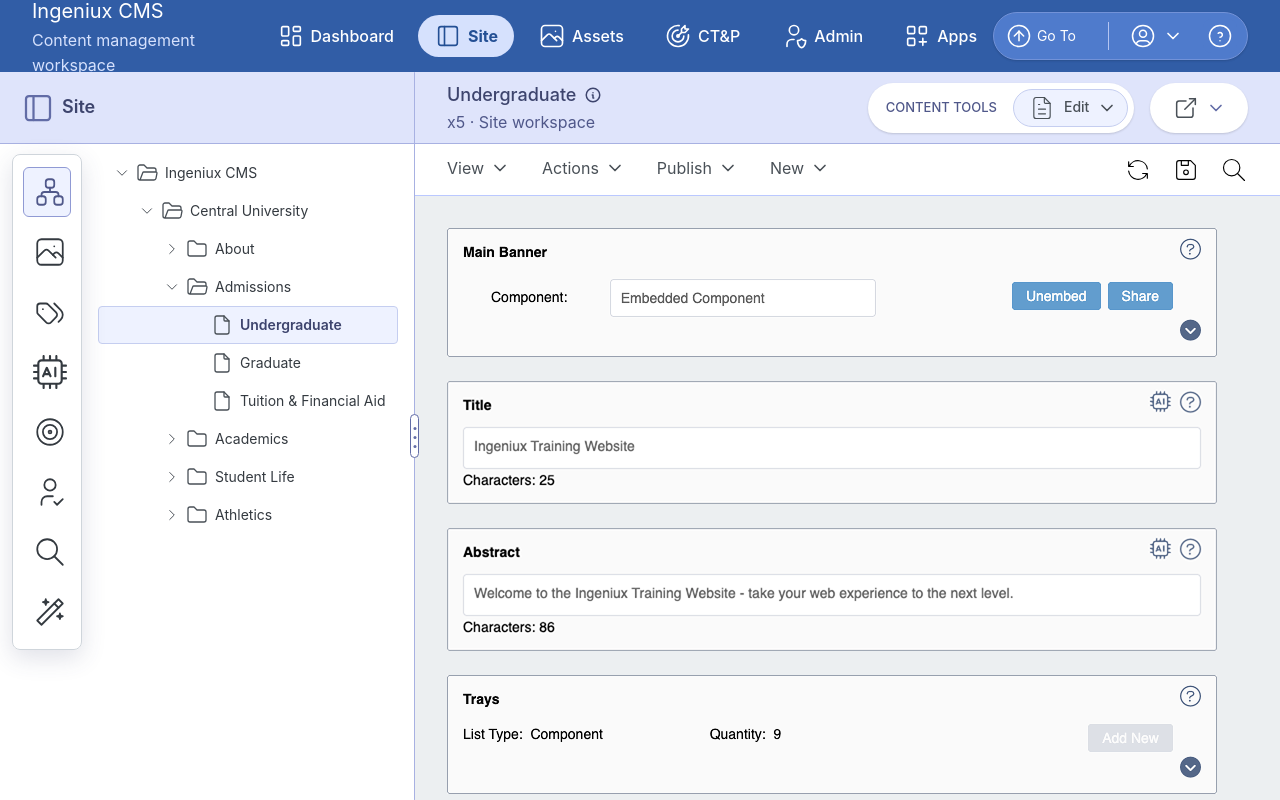
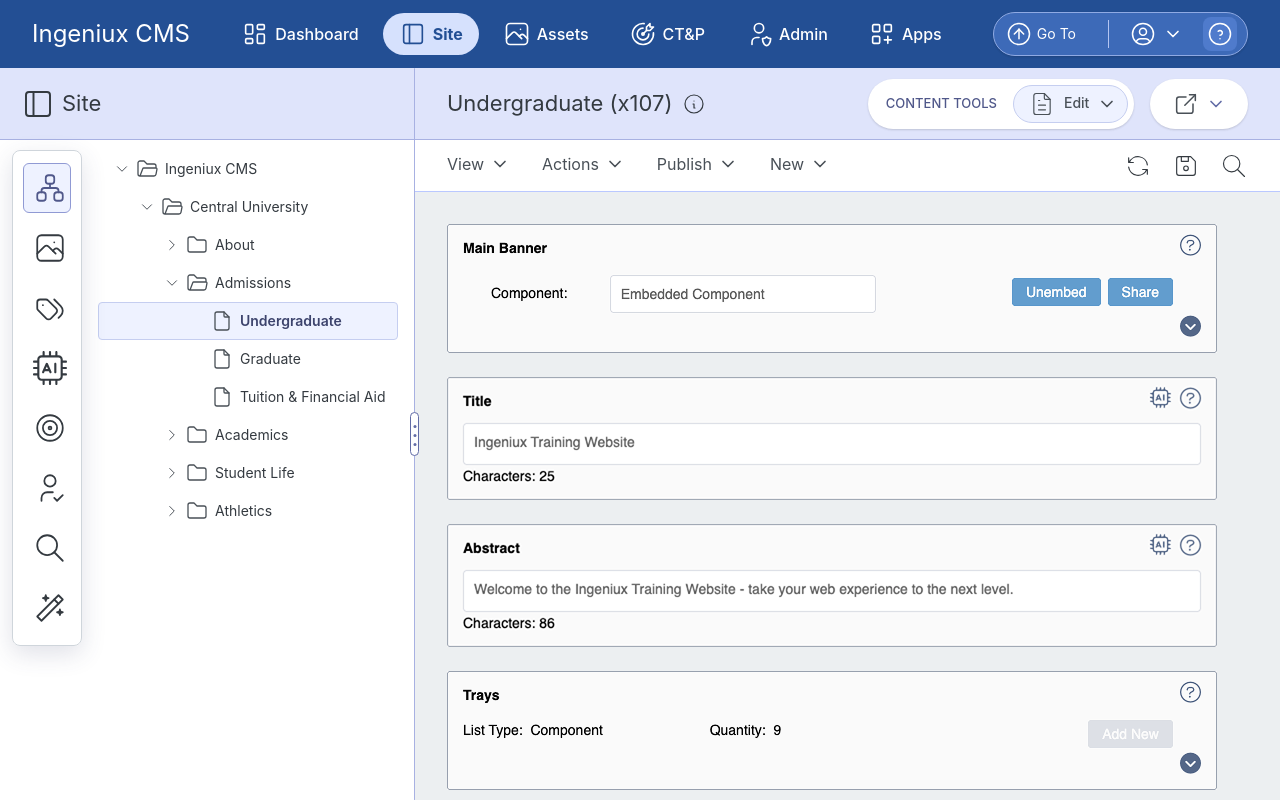
Before and after one commit to josephxbrick/mantine-app-cms-navigation, a React (Vite) app: page / in a window 1280 px wide. Built offline with nearby package versions, Linux system fonts and the light colour scheme.

Commit message:
Bunch of nitty cleanup

```diff
--- a/src/features/app-shell/AppShell.tsx
+++ b/src/features/app-shell/AppShell.tsx
@@ -420,7 +420,7 @@
       bg="gray.0"
       style={{
         display: "grid",
-        gridTemplateRows: "72px minmax(0, 1fr)",
+        gridTemplateRows: "68px minmax(0, 1fr)",
         gridTemplateColumns: "auto 1px minmax(0, 1fr)",
         overflow: "hidden",
         userSelect: "none",
@@ -724,12 +724,12 @@
 
   const contentWorkspaceProps = {
     domain: selectedDomain,
-    domainLabel: domainConfig.label,
     selectedNodeLabel:
       selectedNode?.label ??
       (selectedTreeConfig
         ? "No selection"
         : domainConfig.label),
+    selectedNodeXId: selectedNode?.xId,
     selectedTool,
     demoWorkspaceVisible,
     tools: activeTools,
--- a/src/features/content-workspace/ContentWorkspace.tsx
+++ b/src/features/content-workspace/ContentWorkspace.tsx
@@ -17,8 +17,8 @@
 
 type ContentWorkspaceProps = {
   domain: WorkspaceDomain;
-  domainLabel: string;
   selectedNodeLabel: string;
+  selectedNodeXId?: string;
   selectedTool: SelectedToolKey;
   demoWorkspaceVisible: boolean;
   tools: ToolbarTool[];
@@ -127,8 +127,8 @@
 
 export function ContentWorkspace({
   domain,
-  domainLabel,
   selectedNodeLabel,
+  selectedNodeXId,
   selectedTool,
   demoWorkspaceVisible,
   tools,
@@ -142,8 +142,8 @@
   };
 
   const primaryToolbarProps = {
-    domainLabel,
     selectedNodeLabel,
+    selectedNodeXId,
     selectedTool,
     tools,
     onSelectTool,
--- a/src/features/content-workspace/toolbars/SecondaryToolbar.tsx
+++ b/src/features/content-workspace/toolbars/SecondaryToolbar.tsx
@@ -355,11 +355,17 @@
 }
 
 function ToolbarActions() {
+  const color = "var(--mantine-color-asxGray-8)";
+
   return (
     <Group gap="lg" wrap="nowrap">
-      <IconRefresh size={28} stroke={1} />
-      <IconDeviceFloppy size={28} stroke={1} />
-      <IconSearch size={28} stroke={1} />
+      <IconRefresh size={28} stroke={1} color={color} />
+      <IconDeviceFloppy
+        size={28}
+        stroke={1}
+        color={color}
+      />
+      <IconSearch size={28} stroke={1} color={color} />
     </Group>
   );
 }
--- a/src/features/content-workspace/toolbars/primary-toolbar/PrimaryToolbar.tsx
+++ b/src/features/content-workspace/toolbars/primary-toolbar/PrimaryToolbar.tsx
@@ -30,8 +30,8 @@
 } from "./types";
 
 type PrimaryToolbarProps = {
-  domainLabel: string;
   selectedNodeLabel: string;
+  selectedNodeXId?: string;
   selectedTool: SelectedToolKey;
   tools: ToolbarTool[];
   onSelectTool: (tool: ToolKey) => void;
@@ -61,31 +61,39 @@
 }
 
 type WorkspaceTitleProps = {
-  domainLabel: string;
   selectedNodeLabel: string;
+  selectedNodeXId?: string;
 };
 
 function WorkspaceTitle({
-  domainLabel,
   selectedNodeLabel,
+  selectedNodeXId,
 }: WorkspaceTitleProps) {
+  const title = selectedNodeXId
+    ? `${selectedNodeLabel} (${selectedNodeXId})`
+    : selectedNodeLabel;
+
   return (
-    <Box>
-      <Group gap={8}>
-        <Text size="lg" fw={500} c="asxIndigo.9">
-          {selectedNodeLabel}
-        </Text>
+    <Group
+      gap={10}
+      wrap="nowrap"
+      style={{ minWidth: 0 }}
+    >
+      <Text
+        fz={22}
+        fw={400}
+        c="asxGray.8"
+        truncate
+      >
+        {title}
+      </Text>
 
-        <IconInfoCircle
-          size={18}
-          color="var(--mantine-color-asxIndigo-9)"
-        />
-      </Group>
-
-      <Text size="s" c="asxIndigo.8">
-        x5 · {domainLabel} workspace
-      </Text>
-    </Box>
+      <IconInfoCircle
+        size={24}
+        stroke={1.2}
+        color="var(--mantine-color-asxGray-8)"
+      />
+    </Group>
   );
 }
 
@@ -126,8 +134,8 @@
 }
 
 export function PrimaryToolbar({
-  domainLabel,
   selectedNodeLabel,
+  selectedNodeXId,
   selectedTool,
   tools,
   onSelectTool,
@@ -152,8 +160,8 @@
   }, [selectedTool, tools]);
 
   const workspaceTitleProps = {
-    domainLabel,
     selectedNodeLabel,
+    selectedNodeXId,
   };
 
   const primaryToolbarPaperProps = {
--- a/src/features/content-workspace/toolbars/product-toolbar/ProductToolbar.tsx
+++ b/src/features/content-workspace/toolbars/product-toolbar/ProductToolbar.tsx
@@ -6,7 +6,6 @@
 import {
   Flex,
   Group,
-  Stack,
   Text,
   UnstyledButton,
 } from "@mantine/core";
@@ -40,11 +39,11 @@
 function DisplayGroup({ children }: DisplayGroupProps) {
   return (
     <Flex
-      h={72}
+      h={68}
       px="xl"
       align="center"
       justify="space-between"
-      bg="asxBlue.8"
+      bg="asxBlue.9"
       c="asxGray.0"
     >
       {children}
@@ -54,15 +53,9 @@
 
 function ProductIdentity() {
   return (
-    <Stack gap={0}>
-      <Text size="xl" fw={400}>
-        Ingeniux CMS
-      </Text>
-
-      <Text size="s" c="asxBlue.1">
-        Content management workspace
-      </Text>
-    </Stack>
+    <Text fz={24} fw={400}>
+      Ingeniux CMS
+    </Text>
   );
 }
 
@@ -111,9 +104,7 @@
       c={selected ? "asxBlue.9" : "asxGray.0"}
       bg={selected ? "asxBlue.1" : "transparent"}
       style={{
-
         borderRadius: 999,
-
         transition:
           "background-color 120ms ease,color 120ms ease",
       }}
--- a/src/features/content-workspace/toolbars/product-toolbar/ProductToolbarPaper.tsx
+++ b/src/features/content-workspace/toolbars/product-toolbar/ProductToolbarPaper.tsx
@@ -330,12 +330,12 @@
     <Paper
       radius="xl"
       px={10}
-      py={4}
-      bg="asxBlue.6"
+      py={2}
+      bg="asxBlue.7"
       shadow="xs"
       style={{
         border:
-          "1px solid var(--mantine-color-asxBlue-4)",
+          "1px solid var(--mantine-color-asxBlue-3)",
       }}
     >
       <DisplayGroup>
--- a/src/features/left-panel/LeftPanelHeader.tsx
+++ b/src/features/left-panel/LeftPanelHeader.tsx
@@ -42,8 +42,8 @@
   return (
     <Icon
       size={36}
-      stroke={1.5}
-      color="var(--mantine-color-asxIndigo-7)"
+      stroke={1.3}
+      color="var(--mantine-color-asxGray-8)"
     />
   );
 }
@@ -55,9 +55,9 @@
 function Title({ title }: TitleProps) {
   return (
     <Text
-      size="lg"
-      fw={600}
-      c="asxIndigo.9"
+      fz={22}
+      fw={400}
+      c="asxGray.8"
       truncate
       style={{ textBoxTrim: "trim-both" }}
     >
--- a/src/features/left-panel/site-tree/siteTreeData.ts
+++ b/src/features/left-panel/site-tree/siteTreeData.ts
@@ -9,120 +9,147 @@
   {
     id: "ingeniux",
     label: "Ingeniux CMS",
+    xId: "x100",
     children: [
       {
         id: "central-university",
         label: "Central University",
+        xId: "x101",
         children: [
           {
             id: "about",
             label: "About",
+            xId: "x102",
             children: [
               {
                 id: "leadership",
                 label: "Leadership",
+                xId: "x103",
               },
               {
                 id: "history",
                 label: "History",
+                xId: "x104",
               },
               {
                 id: "campus-map",
                 label: "Campus Map",
+                xId: "x105",
               },
             ],
           },
           {
             id: "admissions",
             label: "Admissions",
+            xId: "x106",
             children: [
               {
                 id: "undergraduate",
                 label: "Undergraduate",
+                xId: "x107",
               },
               {
                 id: "graduate",
                 label: "Graduate",
+                xId: "x108",
               },
               {
                 id: "tuition-aid",
                 label: "Tuition & Financial Aid",
+                xId: "x109",
               },
             ],
           },
           {
             id: "academics",
             label: "Academics",
+            xId: "x110",
             children: [
               {
                 id: "colleges-schools",
                 label: "Colleges & Schools",
+                xId: "x111",
               },
               {
                 id: "programs",
                 label: "Programs",
+                xId: "x112",
               },
               {
                 id: "library",
                 label: "Library",
+                xId: "x113",
               },
             ],
           },
           {
             id: "student-life",
             label: "Student Life",
+            xId: "x114",
             children: [
               {
                 id: "housing",
                 label: "Housing",
+                xId: "x115",
                 children: [
                   {
                     id: "residence-halls",
                     label: "Residence Halls",
+                    xId: "x116",
                   },
                   {
                     id: "apply-for-housing",
                     label: "Apply for Housing",
+                    xId: "x117",
                   },
                   {
                     id: "housing-rates",
                     label: "Housing Rates",
+                    xId: "x118",
                   },
                   {
                     id: "move-in-info",
                     label: "Move-In Information",
+                    xId: "x119",
                   },
                   {
                     id: "resident-resources",
                     label: "Resident Resources",
+                    xId: "x120",
                   },
                 ],
               },
               {
                 id: "clubs-orgs",
                 label: "Clubs & Organizations",
+                xId: "x121",
               },
               {
                 id: "dining",
                 label: "Dining",
+                xId: "x122",
               },
             ],
           },
           {
             id: "athletics",
             label: "Athletics",
+            xId: "x123",
             children: [
               {
                 id: "mens-sports",
                 label: "Men’s Sports",
+                xId: "x124",
               },
               {
                 id: "womens-sports",
                 label: "Women’s Sports",
+                xId: "x125",
               },
               {
                 id: "tickets",
                 label: "Tickets",
+                xId: "x126",
               },
             ],
           },
--- a/src/features/left-panel/site-tree/types.ts
+++ b/src/features/left-panel/site-tree/types.ts
@@ -16,6 +16,7 @@
 export type SiteTreeNode = {
   id: string;
   label: string;
+  xId?: string;
   type?: SiteTreeNodeType;
   icon?: SiteTreeNodeIconKey;
   children?: SiteTreeNode[];
```
Also changed, not shown: 3 other files (tests, documents, lock files or other folders).
